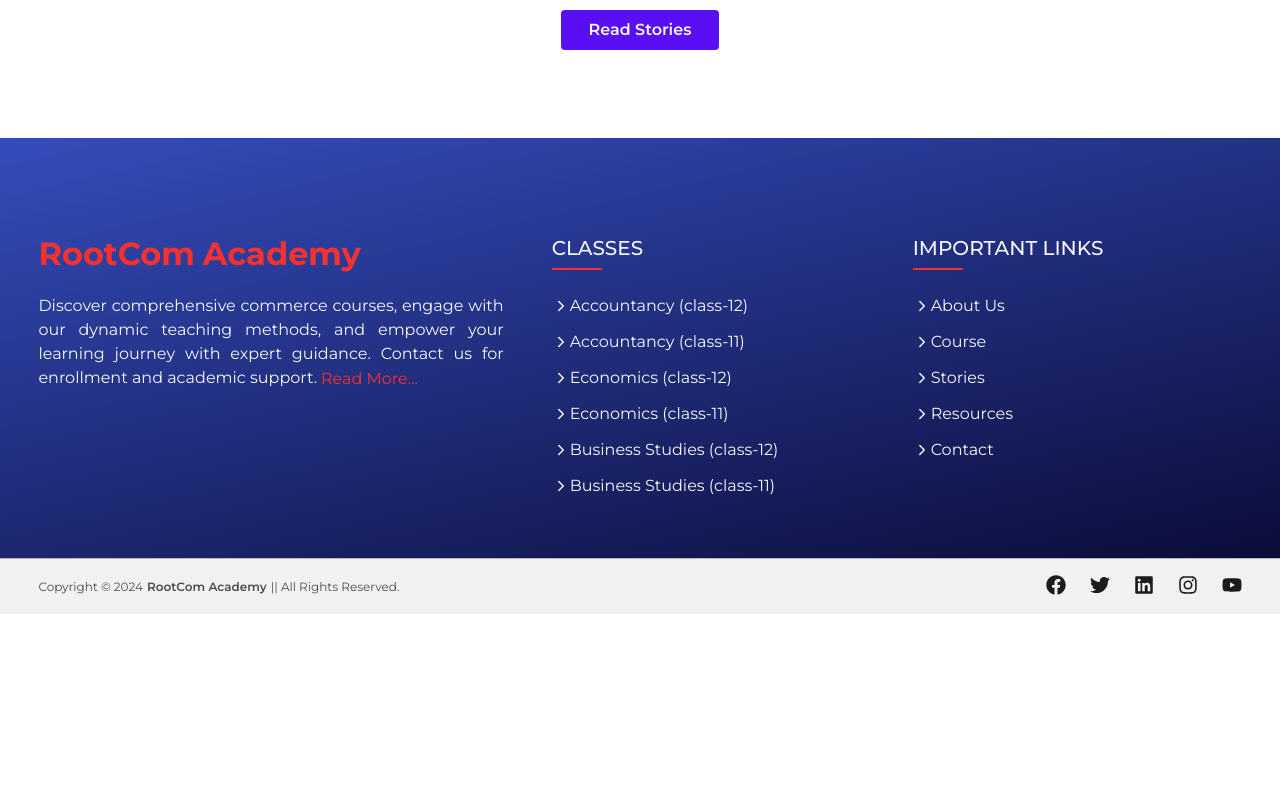
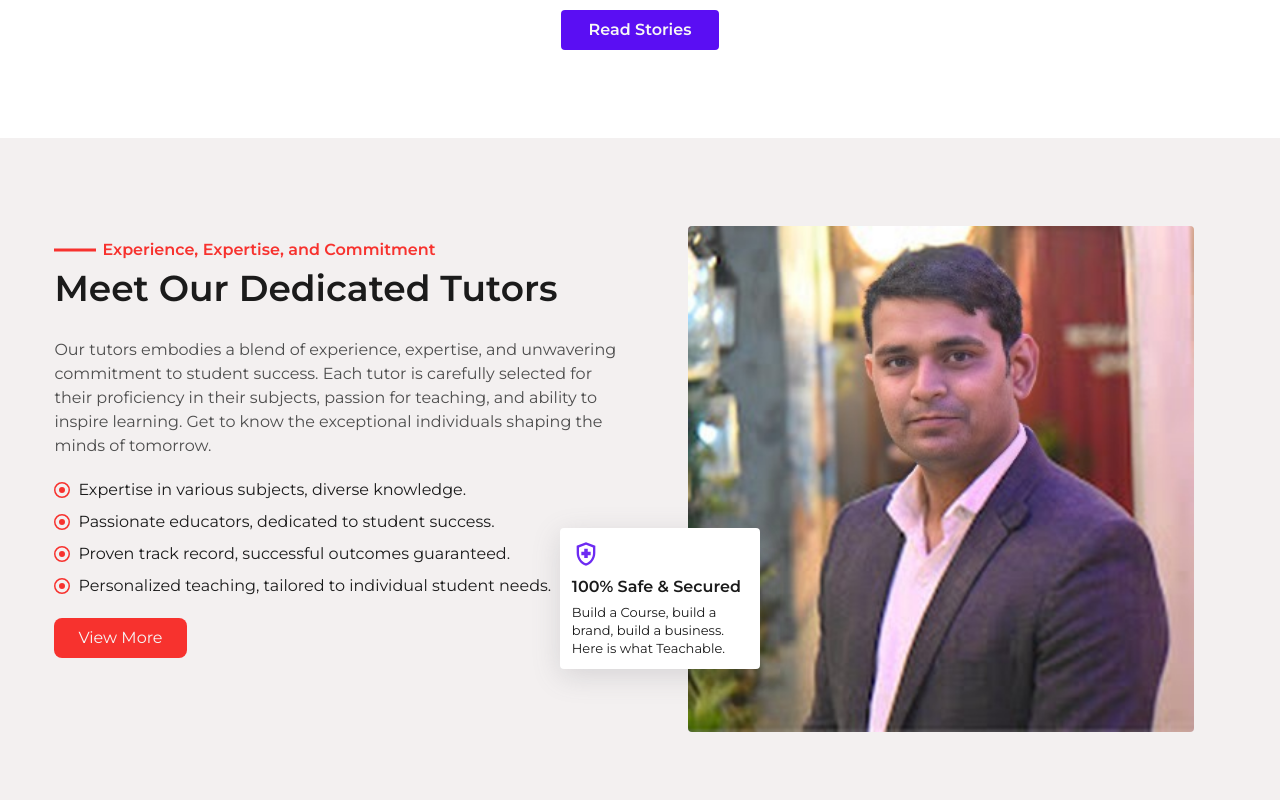
Before and after one commit to Shiv1516/root-academy, a Next.js app: page /about in a window 1280 px wide. Shown: the part 2080-2880 px from the top of the page. Before the commit the page ends 2694 px from the top, so only its background shows below. Built offline with nearby package versions, Linux system fonts and the light colour scheme; a web font is replaced by a local one.

Commit message:
file will be updated

```diff
--- a/src/pages/about.js
+++ b/src/pages/about.js
@@ -1,6 +1,8 @@
 import React from "react";
 import { FaHome } from "react-icons/fa";
 import { LuChevronRight } from "react-icons/lu";
+import { FaRegCircleDot } from "react-icons/fa6";
+import { MdOutlineHealthAndSafety } from "react-icons/md";
 import Link from "next/link";
 
 function about() {
@@ -211,6 +213,72 @@ function about() {
           </div>
         </div>
       </section>
+
+      <section className="knowtutor ptb48 bg4">
+        <div className="knowtutor-section wrapper df fww ptb40">
+          <div className="knowtutor-content flx50 pr plr16 pt16">
+            <div class="heading">
+              <div class="sub-heading bef pr mb12 pl48 fs16 fc2 fw6">
+                Experience, Expertise, and Commitment
+              </div>
+              <div class="main-heading fs36 fw6 mb32">
+                Meet Our Dedicated Tutors
+              </div>
+              <div className="desc lh24 fc3 mb24">
+                Our tutors embodies a blend of experience, expertise, and
+                unwavering commitment to student success. Each tutor is
+                carefully selected for their proficiency in their subjects,
+                passion for teaching, and ability to inspire learning. Get to
+                know the exceptional individuals shaping the minds of tomorrow.
+              </div>
+              <ul className="knowtutor-point mb24">
+                <li className="knowtutor-points v-center mb16">
+                  <FaRegCircleDot className="mr8 fc2 fw6" />
+                  Expertise in various subjects, diverse knowledge.
+                </li>
+                <li className="knowtutor-points v-center mb16">
+                  <FaRegCircleDot className="mr8 fc2 fw6" />
+                  Passionate educators, dedicated to student success.
+                </li>
+                <li className="knowtutor-points v-center mb16">
+                  <FaRegCircleDot className="mr8 fc2 fw6" />
+                  Proven track record, successful outcomes guaranteed.
+                </li>
+                <li className="knowtutor-points v-center mb16">
+                  <FaRegCircleDot className="mr8 fc2 fw6" />
+                  Personalized teaching, tailored to individual student needs.
+                </li>
+              </ul>
+              <div className="knowtutor-btn-box dib">
+                {" "}
+                <Link
+                  href="#"
+                  className="knowtutor-btn h40 plr24 bg1 v-center fc5 br8"
+                >
+                  View More
+                </Link>
+              </div>
+            </div>
+            <div className="knowtutor-quality plr12 ptb12 br4 flx33 bg5 dib pa bs2">
+              <MdOutlineHealthAndSafety className="fs28 mb8 fc6" />
+              <h4 className="fw6 fc1 mb8">100% Safe & Secured</h4>
+              <p className="fs13 lh18">
+                Build a Course, build a brand, build a business. Here is what
+                Teachable.
+              </p>
+            </div>
+          </div>
+          <div className="knowtutor-image flx50">
+            <div className="knowtutor-image-box plr48 pb48  df ofh">
+              <img
+                src="images/ameesh-sir.jpg"
+                alt="ameesh"
+                className="w100 br4"
+              />
+            </div>
+          </div>
+        </div>
+      </section>
     </>
   );
 }
--- a/src/styles/globals.css
+++ b/src/styles/globals.css
@@ -960,7 +960,7 @@ table {
   border: 1px solid #d9d9d9;
 }
 .brd2 {
-  border: 1px solid #a9d621;
+  border: 3px solid #fff;
 }
 .brd3 {
   border: 1px solid #b8b8b8;
@@ -977,6 +977,9 @@ table {
 .bs1,
 .bs1-h1:hover {
   box-shadow: 0 0 27px rgba(12, 12, 12, 7%);
+}
+.bs2 {
+  box-shadow: rgba(100, 100, 111, 0.2) 0px 7px 29px 0px;
 }
 .bs4 {
   box-shadow: rgba(99, 99, 99, 0.2) 0px 2px 8px 0px;
@@ -1576,7 +1579,10 @@ table {
   transform: translateY(-15px);
   box-shadow: rgba(99, 99, 99, 0.2) 0px 2px 8px 0px;
 }
-
+.knowtutor-quality {
+  right: -20%;
+  bottom: 20%;
+}
 /* about us page */
 
 @media only screen and (max-width: 1024px) {
@@ -1712,7 +1718,8 @@ table {
   }
   .ser-section .heading,
   .intro-vision,
-  .intro-mission {
+  .intro-mission,
+  .knowtutor-content {
     flex: 0 0 100%;
     max-width: 100%;
     margin-bottom: 16px;
@@ -1722,7 +1729,8 @@ table {
   .faq-container .faq-side,
   .faq-container .img-side,
   .intro-about-content,
-  .intro-about-images {
+  .intro-about-images,
+  .knowtutor-image {
     flex: 0 0 100%;
     max-width: 100%;
   }
@@ -1845,6 +1853,12 @@ table {
     max-width: 50%;
     margin-bottom: 24px;
   }
+  .knowtutor-quality {
+    display: none;
+  }
+  .knowtutor-image-box {
+    padding: 0px;
+  }
 }
 
 @media only screen and (max-width: 541px) {
@@ -1957,4 +1971,7 @@ table {
   .h-img-bg1 {
     display: none;
   }
-}
+  .knowtutor-points {
+    align-items: start;
+  }
+}
```
